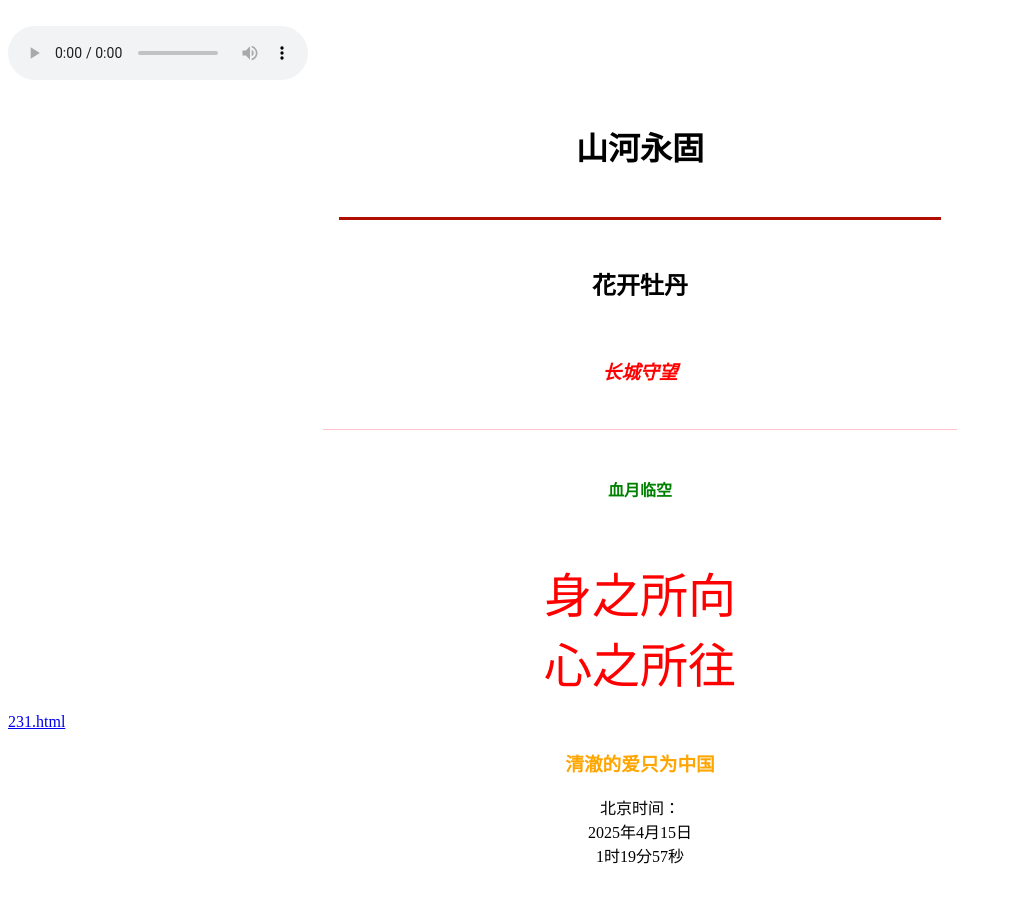
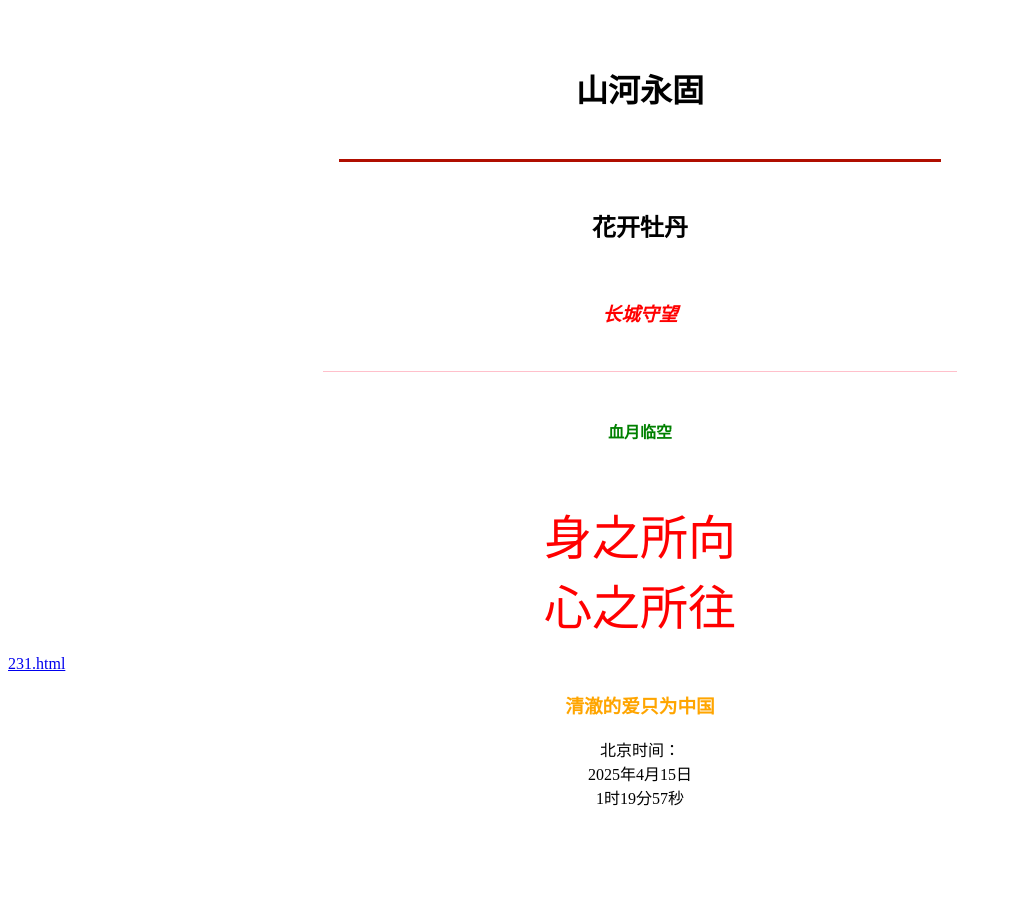
Before and after one commit to qdqlovezhl/powerlovezero, a plain HTML site: page index.html in a window 1280 px wide. Shown: the whole page, without its empty margins (0-1012 px from the left). After the commit the page ends 851 px from the top, so only its background shows below. Drawn offline with Linux system fonts and the light colour scheme.

Commit message:
Update index.html

```diff
--- a/index.html
+++ b/index.html
@@ -11,7 +11,7 @@
 </head>
 <body>
   <div>
-    <audio controls preload="metadata" autoplay loop>
+    <audio preload="metadata" autoplay loop>
   <source src="2024给玲玲的七夕礼物…烟花易冷.m4a" type="video/mp4">
   <source src="2024给玲玲的七夕礼物…烟花易冷.webm" type="video/webm">
   <source src="2024给玲玲的七夕礼物…烟花易冷.ogv" type="video/ogg">
```
